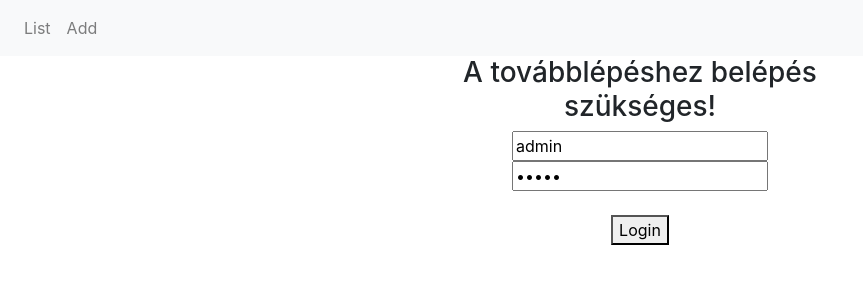
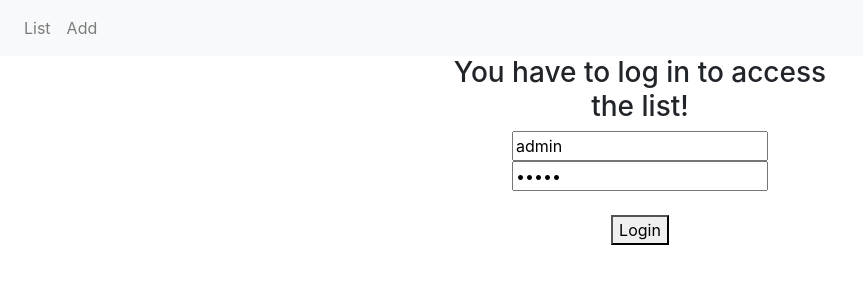
Before and after one commit to nyitrairicsi99/angularbeadando, an Angular app: page /login in a window 1280 px wide. Shown: the top 300 px of the page, without its empty margins (0-863 px from the left). Built offline with nearby package versions, Linux system fonts and the light colour scheme.

Commit message:
Small html corrections

```diff
--- a/src/app/details/details.component.ts
+++ b/src/app/details/details.component.ts
@@ -8,7 +8,9 @@ import { storageService } from '../storage.service';
     <section id="login">
       <h3>{{this.text}} {{this.id}}</h3>
       Name: <input type="text" [(ngModel)]="name" placeholder={{this.name}}><br />
-      Price: <input type="text" [(ngModel)]="price" placeholder={{this.price}}><br /><br />
+      Price: <input type="text" [(ngModel)]="price" placeholder={{this.price}}>
+      <small id="pricehelp" class="form-text text-muted">Price has to be between 0 and 2000000</small>
+      <br />
       <button (click)="update()">{{this.buttonText}}</button>
     </section>
   `,
--- a/src/app/login/login.component.ts
+++ b/src/app/login/login.component.ts
@@ -6,7 +6,7 @@ import { AuthService } from '../auth.service';
   selector: 'app-login',
   template: `
     <section id="login">
-      <h3>A továbblépéshez belépés szükséges!</h3>
+      <h3>You have to log in to access the list!</h3>
       <input type="text" [(ngModel)]="username"><br />
       <input type="password" [(ngModel)]="password"><br /><br />
       <button (click)="login()">Login</button>
```
